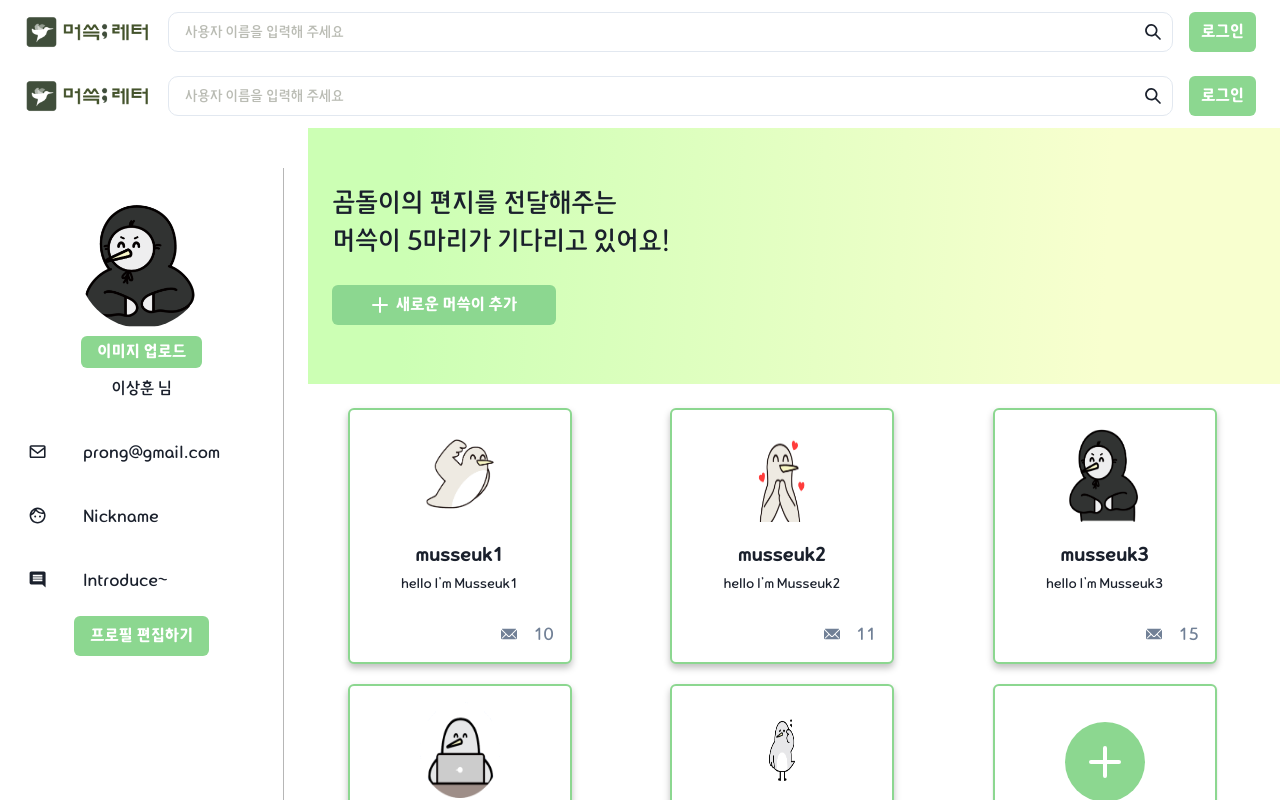
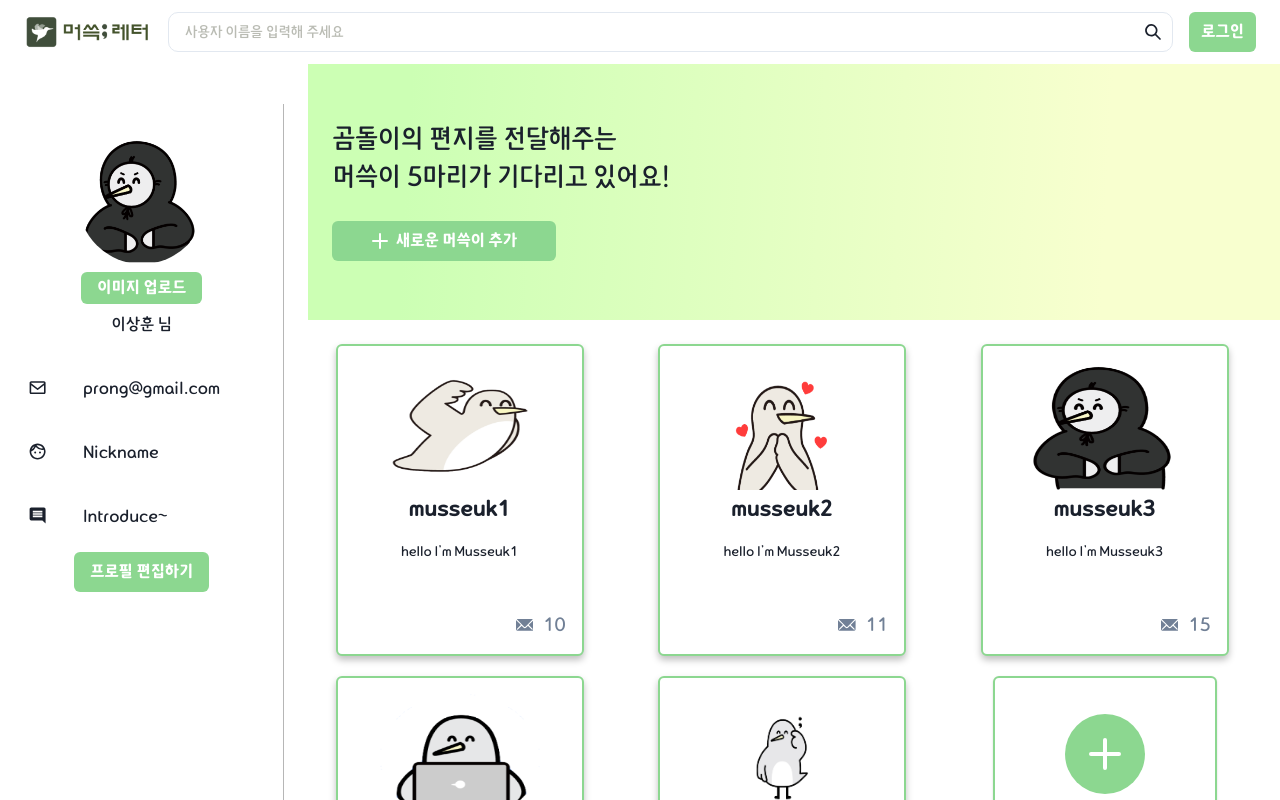
Before and after one commit to prgrms-fe-devcourse/FEDC4_MUSSEUK_LETTER_Donggeun, a React (Vite) app: page /profile/1 in a window 1280 px wide. Shown: the top 800 px of the page. Built offline with nearby package versions, Linux system fonts and the light colour scheme; no server answers.

Commit message:
refactor: 공통 컴포넌트 재사용(PostCard, Header) MusseukCard 를 PostCard 로 대체 profile  페이지에 있는 header 삭제

```diff
--- a/src/pages/Profile/index.tsx
+++ b/src/pages/Profile/index.tsx
@@ -1,4 +1,5 @@
 import Header from '@/components/header';
+import PostCard from '@/components/PostCard';
 import MusseukCard from './components/MusseukCard';
 import {
   Grid,
@@ -78,7 +79,6 @@ const Profile = () => {
   ];
   return (
     <>
-      <Header></Header>
       <Grid bg={'bg0101'} h="100vh" gridTemplateColumns={'1fr 3.5fr'}>
         <GridItem>
           <ProfileBar userName={'이상훈'} />
@@ -95,7 +95,7 @@ const Profile = () => {
           <Grid gridTemplateColumns={isSmallerThan768 ? '1fr' : 'repeat(3, 1fr)'} gap={5} p={6} justifyItems={'center'}>
             {musseuk_default.map((card) => (
               <GridItem key={card.id}>
-                <MusseukCard cardInfo={card} />
+                <PostCard {...card} />
               </GridItem>
             ))}
             <AddCard></AddCard>
```
